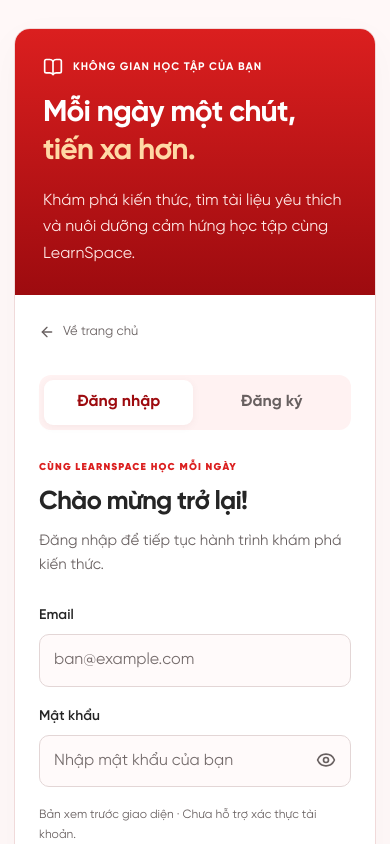
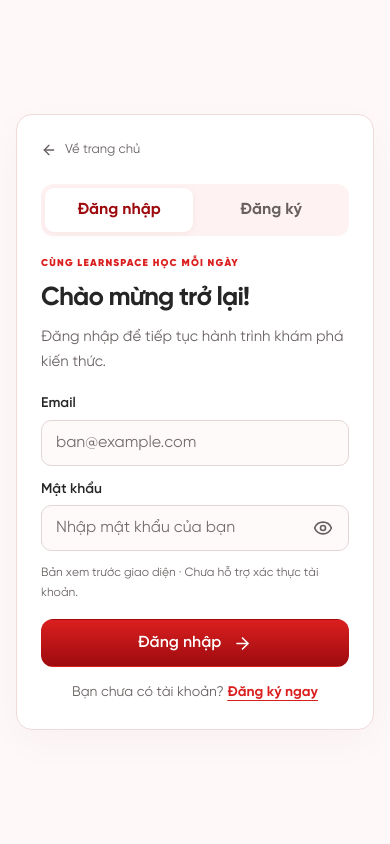
Before and after one commit to Khanhht801/LearnSpace, a React (Vite) app: page /login in a window 390 px wide. Shown: the top 844 px of the page. Built offline with nearby package versions, Linux system fonts and the light colour scheme; no server answers; the database is empty.

Commit message:
style(auth): thu gọn bố cục theo kích thước viewport

```diff
--- a/src/auth.css
+++ b/src/auth.css
@@ -1,39 +1,56 @@
 .login-button { text-decoration: none; }
+.main-content:has(> .auth-page) { display: grid; align-items: center; width: min(1080px, calc(100% - 32px)); min-height: 100dvh; margin: 0 auto; padding-block: 16px; }
 .main-content > .auth-page { display: grid; grid-template-columns: 1fr 1.1fr; padding: 0; overflow: hidden; max-width: 1080px; margin-inline: auto; }
-.auth-story { display: flex; flex-direction: column; align-items: flex-start; padding: 48px 38px 32px; background: var(--brand-gradient); color: #fff; }
+.auth-story { display: flex; flex-direction: column; align-items: flex-start; min-height: 0; padding: 32px; background: var(--brand-gradient); color: #fff; }
 .auth-story-label { display: flex; align-items: center; gap: 10px; font-size: 11px; letter-spacing: .08em; font-weight: 700; }
 .auth-story h2 { margin: 30px 0 18px; color: white; font-size: clamp(30px, 3vw, 42px); line-height: 1.25; letter-spacing: -.03em; }
 .auth-story h2 span { color: #ffd9a5; }
 .auth-story > p { color: #ffe8e5; font-size: 16px; }
-.auth-story > img { display: block; width: min(100%, 300px); height: 260px; object-fit: contain; margin: auto; }
+.auth-story > img { display: block; width: min(100%, 280px); height: clamp(100px, 26dvh, 230px); object-fit: contain; margin: auto; }
 .auth-story-note { display: flex; align-items: center; gap: 14px; padding-top: 20px; border-top: 1px solid #ffffff38; width: 100%; color: #ffe8e5; font-size: 14px; }
 .auth-story-note strong { color: #ffd9a5; font-weight: 600; }
-.auth-panel { padding: 32px clamp(24px, 4vw, 54px) 36px; min-width: 0; }
+.auth-panel { padding: 24px clamp(24px, 4vw, 48px); min-width: 0; }
 .auth-back { display: inline-flex; align-items: center; gap: 8px; color: var(--muted); font-size: 13px; text-decoration: none; }
-.auth-tabs { display: grid; grid-template-columns: 1fr 1fr; gap: 4px; padding: 5px; margin: 26px 0 30px; background: #fff2f2; border-radius: 12px; }
+.auth-tabs { display: grid; grid-template-columns: 1fr 1fr; gap: 4px; padding: 4px; margin: 16px 0 20px; background: #fff2f2; border-radius: 12px; }
 .auth-tabs a { padding: 9px; text-align: center; color: var(--muted); font-weight: 700; text-decoration: none; border-radius: 9px; }
 .auth-tabs a[aria-current='page'] { background: white; color: var(--primary-dark); box-shadow: 0 2px 8px #65080b0d; }
 .auth-panel .eyebrow { font-size: 10px; margin-bottom: 10px; }
 .auth-panel h1 { font-size: clamp(26px, 3vw, 34px); margin-bottom: 10px; }
-.auth-description { color: var(--muted); font-size: 15px; margin-bottom: 26px; }
-.auth-field { margin-bottom: 18px; }
-.auth-field label { margin-bottom: 7px; }
-.auth-field input { background: #fffafa; font-size: 16px; }
+.auth-description { color: var(--muted); font-size: 15px; margin-bottom: 18px; }
+.auth-field { margin-bottom: 12px; }
+.auth-field label { margin-bottom: 4px; }
+.auth-field input { min-height: 44px; padding-block: 9px; background: #fffafa; font-size: 16px; }
 .auth-field small { display: block; margin-top: 6px; color: var(--muted); font-size: 12px; }
 .auth-password { position: relative; }
 .auth-password input { padding-right: 54px; }
-.auth-password button { position: absolute; top: 4px; right: 4px; min-height: 42px; width: 42px; padding: 8px; background: transparent; color: var(--muted); border-radius: 7px; }
+.auth-password button { position: absolute; top: 1px; right: 4px; min-height: 44px; width: 44px; padding: 8px; background: transparent; color: var(--muted); border-radius: 7px; }
 .auth-password button:hover { background: #fff2f2; box-shadow: none; }
 .auth-demo-note { font-size: 12px; color: var(--muted); margin: 6px 0 16px; }
 .auth-submit { width: 100%; }
 .auth-notice { padding: 12px 14px; border: 1px solid var(--border); background: #fff8f8; border-radius: 10px; font-size: 14px; color: var(--primary-dark); }
-.auth-switch { text-align: center; color: var(--muted); font-size: 14px; margin: 22px 0 0; }
+.auth-switch { text-align: center; color: var(--muted); font-size: 14px; margin: 14px 0 0; }
 .auth-switch a { font-weight: 700; }
 @media (max-width: 760px) {
   .main-content > .auth-page { grid-template-columns: 1fr; padding: 0; }
-  .auth-story { padding: 28px; }
-  .auth-story h2 { margin-top: 18px; font-size: 30px; }
-  .auth-story > p { margin-bottom: 0; }
-  .auth-story > img, .auth-story-note { display: none; }
-  .auth-panel { padding: 26px 24px 32px; }
+  .auth-story { display: none; }
+  .auth-panel { padding: 24px; }
 }
+@media (max-height: 740px) {
+  .main-content:has(> .auth-page) { padding-block: 8px; }
+  .auth-panel { padding-block: 16px; }
+  .auth-tabs { margin-block: 10px 14px; }
+  .auth-panel .eyebrow { display: none; }
+  .auth-panel h1 { margin-bottom: 6px; }
+  .auth-description { margin-bottom: 12px; font-size: 14px; }
+  .auth-field { margin-bottom: 8px; }
+  .auth-field small { margin-top: 2px; }
+  .auth-demo-note { margin-block: 6px 10px; }
+  .auth-switch { margin-top: 10px; }
+}
+@media (max-height: 540px) and (min-width: 600px) {
+  .auth-story { display: none; }
+  .main-content > .auth-page { grid-template-columns: 1fr; width: min(100%, 680px); }
+  .auth-panel form { display: grid; grid-template-columns: 1fr 1fr; column-gap: 16px; }
+  .auth-demo-note, .auth-notice, .auth-submit { grid-column: 1 / -1; }
+  .auth-description { margin-bottom: 8px; }
+}
```
